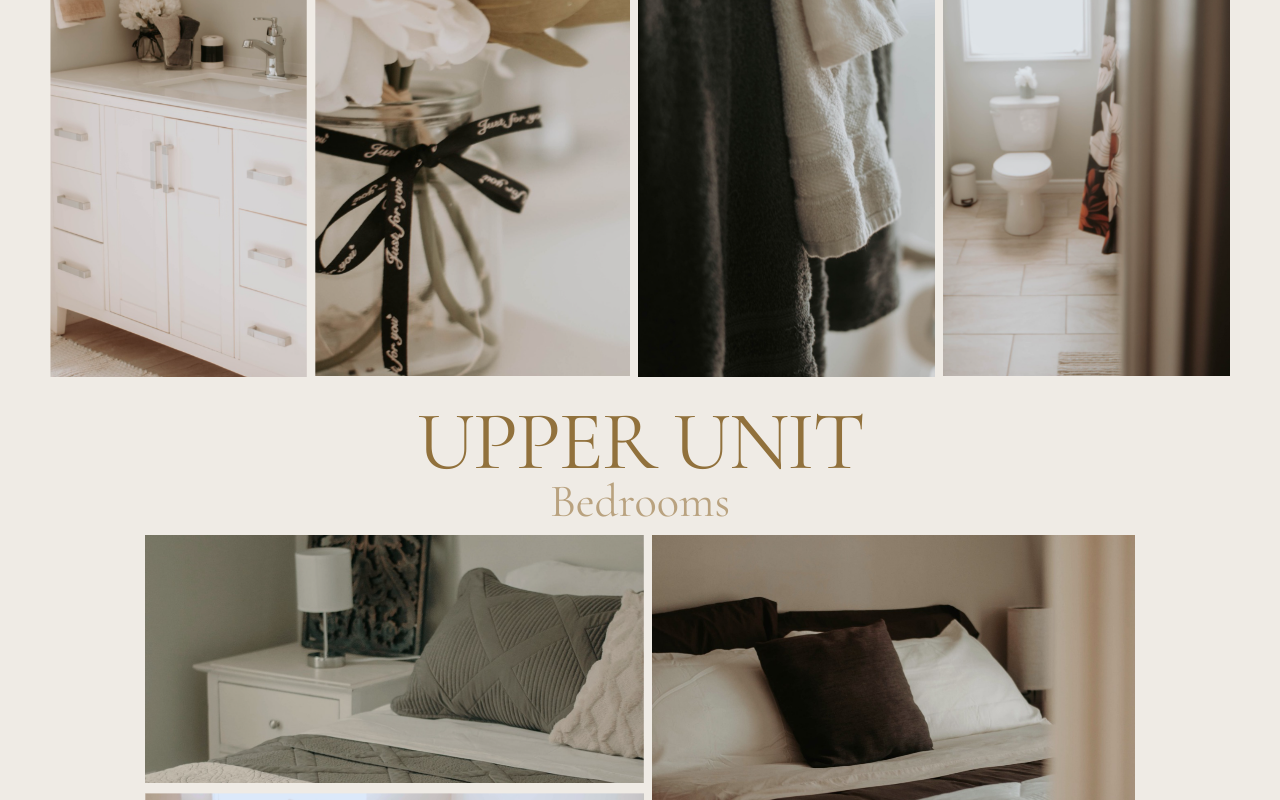
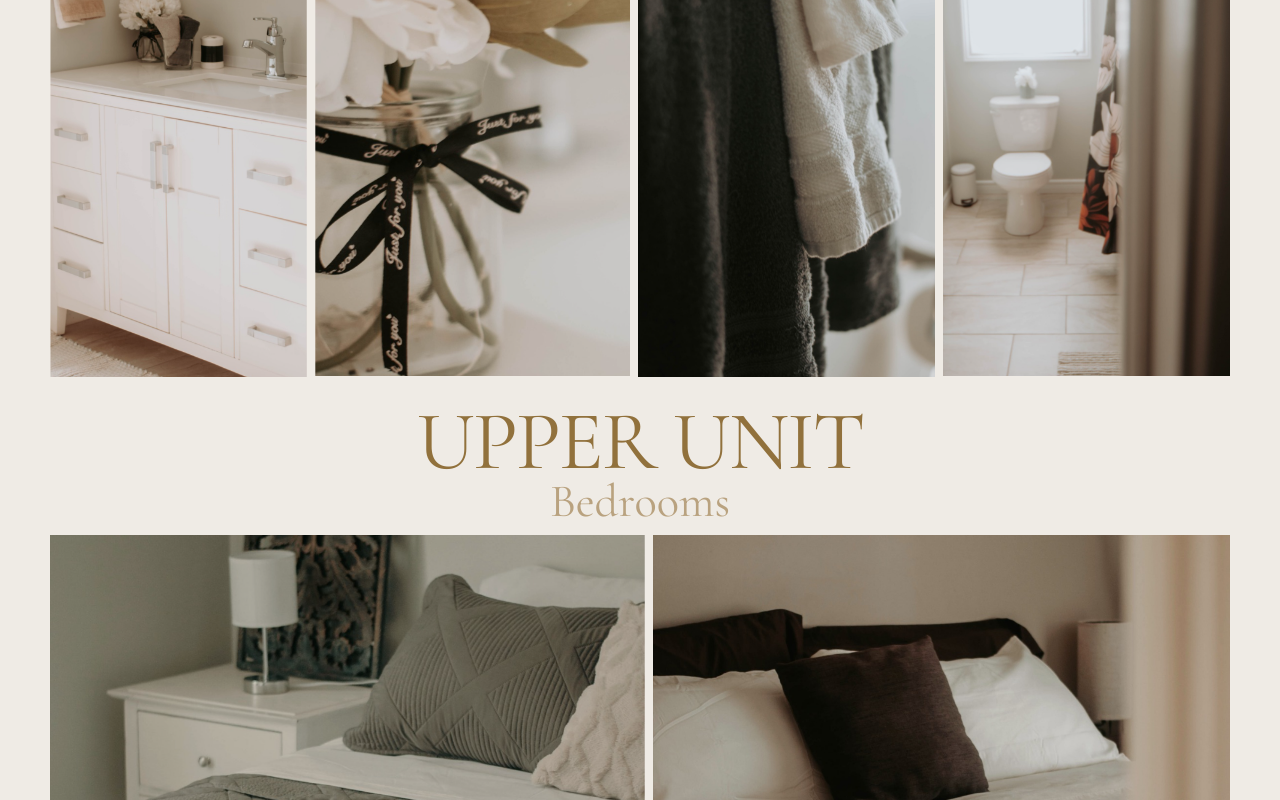
Before and after one commit to Fauxbear95/tuer-accomodations, a React (Vite) app: page / in a window 1280 px wide. Shown: the part 6629-7429 px from the top of the page. Built offline with nearby package versions, Linux system fonts and the light colour scheme.

Commit message:
Scale upper bedroom gallery width to reference

```diff
--- a/src/styles/layout.css
+++ b/src/styles/layout.css
@@ -42,7 +42,8 @@
   }
 
   .unit-gallery-block.unit-gallery-upper-kitchen,
-  .unit-gallery-block.unit-gallery-upper-bathroom {
+  .unit-gallery-block.unit-gallery-upper-bathroom,
+  .unit-gallery-block.unit-gallery-upper-bedrooms {
     width: min(calc(100% - 40px), 1180px);
     max-width: 1180px;
   }
```
